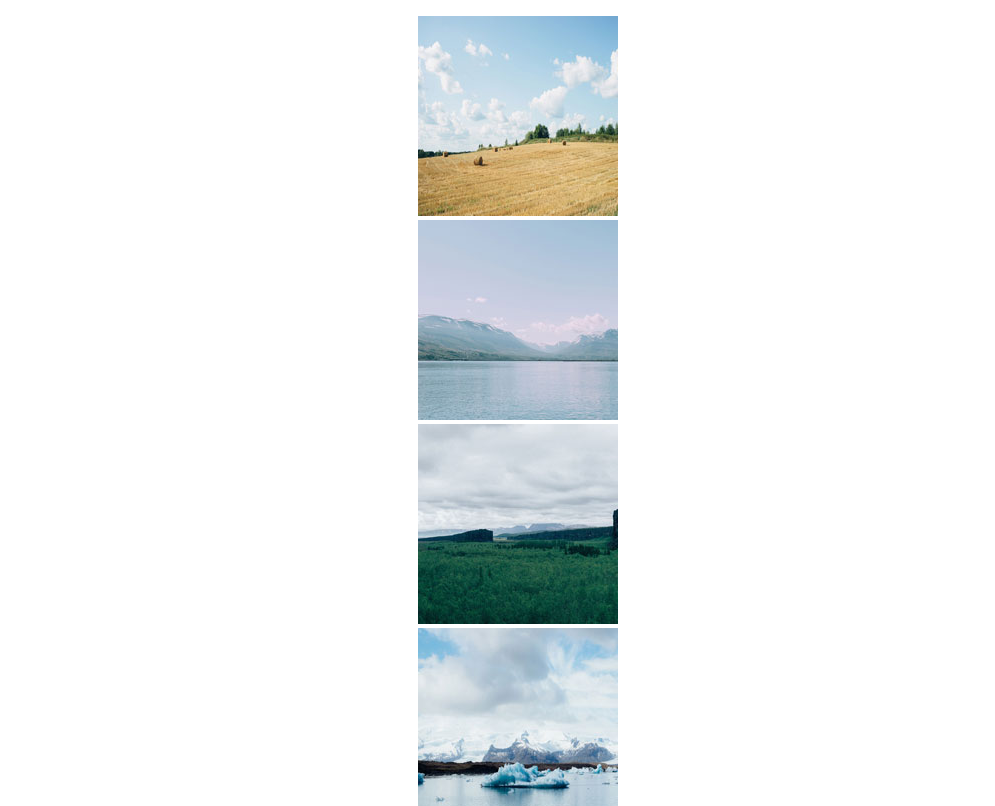
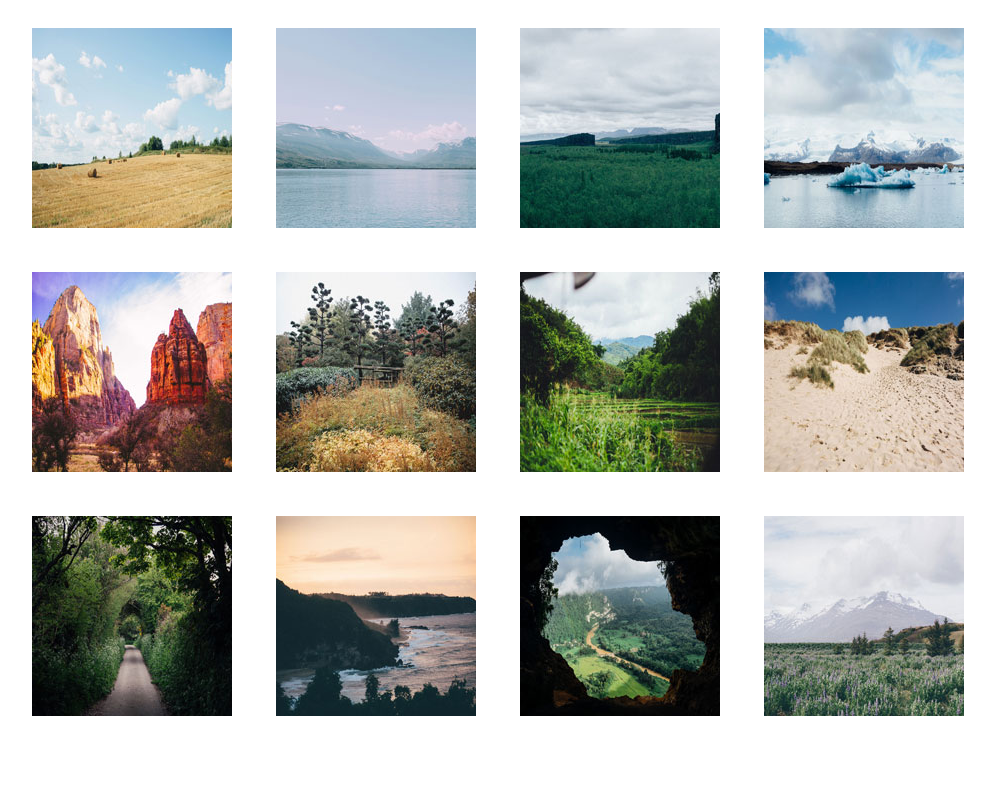
Before and after one commit to Ahunter24/Treehouse-Project-4-Interactive-Photo-Gallery, a plain HTML site: page index.html in a window 1280 px wide. Shown: the top 806 px of the page, without its empty margins (142-1137 px from the left). Drawn offline with Linux system fonts and the light colour scheme; a web font is replaced by a local one.

Commit message:
Arranged four pictures per line

```diff
--- a/css/style.css
+++ b/css/style.css
@@ -1,4 +1,18 @@
 ul {
 	list-style:none;
+    margin: 0 auto;
+	padding: 0;
+	display: block;
+	max-width: 990px;
 	text-align: center;
 }
+
+ul li {
+	display: inline-block;
+	padding: 0;
+	background:white;
+	margin: 20px;
+}
+ul li img {
+	display: block;
+}
```
